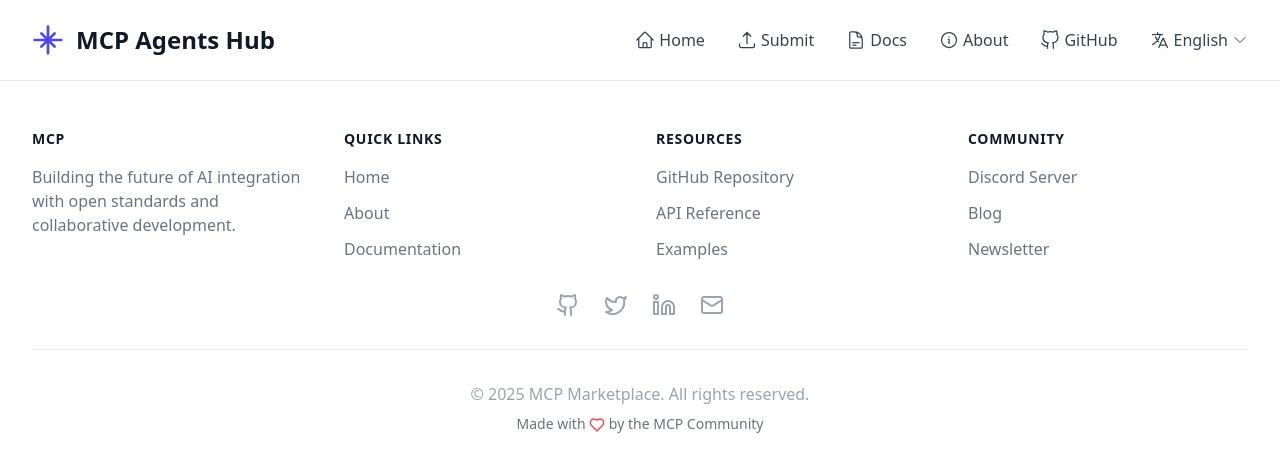
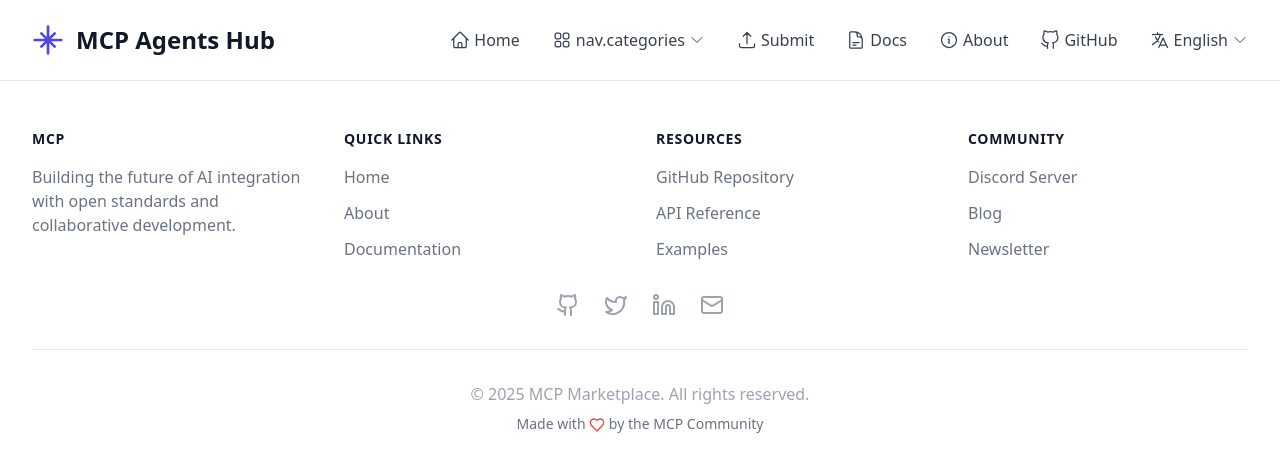
Before and after one commit to rajbos/mcp-agents-hub, a React (Vite) app in the folder client/: page /category in a window 1280 px wide. Shown: the top 472 px of the page. Built offline with nearby package versions, Linux system fonts and the light colour scheme.

Commit message:
added categoreis menu item

```diff
--- /dev/null
+++ b/client/src/components/CategoriesDropdown.tsx
@@ -0,0 +1,140 @@
+import { useState, useRef, useEffect } from 'react';
+import { Link } from 'react-router-dom';
+import { useLanguage } from '../contexts/LanguageContext';
+
+type CategoryProps = {
+  isMobile?: boolean;
+  onSelectMobile?: () => void;
+};
+
+export function CategoriesDropdown({ isMobile, onSelectMobile }: CategoryProps) {
+  const [isCategoriesMenuOpen, setIsCategoriesMenuOpen] = useState(false);
+  const categoriesMenuRef = useRef<HTMLDivElement>(null);
+  const { t } = useLanguage();
+
+  const categories = [
+    "Browser Automation",
+    "Cloud Platforms",
+    "Communication",
+    "Databases",
+    "File Systems",
+    "Knowledge & Memory",
+    "Location Services",
+    "Monitoring",
+    "Search",
+    "Version Control",
+    "Integrations",
+    "Other Tools",
+    "Developer Tools"
+  ];
+
+  // Close the dropdown menu when selecting a category on mobile
+  const handleCategoryClick = () => {
+    if (isMobile && onSelectMobile) {
+      onSelectMobile();
+    }
+    setIsCategoriesMenuOpen(false);
+  };
+
+  // Handle clicks outside the menu to close it
+  useEffect(() => {
+    const handleClickOutside = (event: MouseEvent) => {
+      if (
+        isCategoriesMenuOpen &&
+        categoriesMenuRef.current &&
+        !categoriesMenuRef.current.contains(event.target as Node) &&
+        !(event.target as Element).closest('button.categories-toggle')
+      ) {
+        setIsCategoriesMenuOpen(false);
+      }
+    };
+
+    document.addEventListener('mousedown', handleClickOutside);
+
+    return () => {
+      document.removeEventListener('mousedown', handleClickOutside);
+    };
+  }, [isCategoriesMenuOpen]);
+
+  if (isMobile) {
+    // Mobile version
+    return (
+      <div className="border-b border-gray-100 pb-2 mb-2">
+        <div className="text-gray-700 font-medium text-base py-2">{t('nav.categories')}</div>
+        <div className="flex flex-col space-y-2 mt-1 pl-4">
+          {categories.map((category, index) => (
+            <Link
+              key={index}
+              to={`/category/${category.toLowerCase().replace(/ /g, '-')}`}
+              className="text-gray-600 hover:text-indigo-600 text-sm"
+              onClick={handleCategoryClick}
+            >
+              {category}
+            </Link>
+          ))}
+        </div>
+      </div>
+    );
+  }
+
+  // Desktop version
+  return (
+    <div className="relative">
+      <button
+        className="categories-toggle flex items-center text-gray-700 hover:text-indigo-600 font-medium"
+        onClick={() => setIsCategoriesMenuOpen(!isCategoriesMenuOpen)}
+      >
+        <svg
+          xmlns="http://www.w3.org/2000/svg"
+          fill="none"
+          viewBox="0 0 24 24"
+          strokeWidth="1.5"
+          stroke="currentColor"
+          className="w-5 h-5 mr-1"
+        >
+          <path
+            strokeLinecap="round"
+            strokeLinejoin="round"
+            d="M3.75 6A2.25 2.25 0 016 3.75h2.25A2.25 2.25 0 0110.5 6v2.25a2.25 2.25 0 01-2.25 2.25H6a2.25 2.25 0 01-2.25-2.25V6zM3.75 15.75A2.25 2.25 0 016 13.5h2.25a2.25 2.25 0 012.25 2.25V18a2.25 2.25 0 01-2.25 2.25H6A2.25 2.25 0 013.75 18v-2.25zM13.5 6a2.25 2.25 0 012.25-2.25H18A2.25 2.25 0 0120.25 6v2.25A2.25 2.25 0 0118 10.5h-2.25a2.25 2.25 0 01-2.25-2.25V6zM13.5 15.75a2.25 2.25 0 012.25-2.25H18a2.25 2.25 0 012.25 2.25V18A2.25 2.25 0 0118 20.25h-2.25A2.25 2.25 0 0113.5 18v-2.25z"
+          />
+        </svg>
+        {t('nav.categories')}
+        <svg
+          xmlns="http://www.w3.org/2000/svg"
+          fill="none"
+          viewBox="0 0 24 24"
+          strokeWidth="1.5"
+          stroke="currentColor"
+          className="w-4 h-4 ml-1"
+        >
+          <path
+            strokeLinecap="round"
+            strokeLinejoin="round"
+            d="M19.5 8.25l-7.5 7.5-7.5-7.5"
+          />
+        </svg>
+      </button>
+
+      {/* Categories dropdown menu */}
+      {isCategoriesMenuOpen && (
+        <div
+          className="absolute left-0 mt-2 w-60 bg-white rounded-md shadow-lg z-20 py-2"
+          ref={categoriesMenuRef}
+        >
+          <div className="grid grid-cols-1 gap-1">
+            {categories.map((category, index) => (
+              <Link
+                key={index}
+                to={`/category/${category.toLowerCase().replace(/ /g, '-')}`}
+                className="block px-4 py-2 text-sm text-gray-700 hover:bg-gray-100 hover:text-indigo-600"
+                onClick={handleCategoryClick}
+              >
+                {category}
+              </Link>
+            ))}
+          </div>
+        </div>
+      )}
+    </div>
+  );
+}
--- a/client/src/components/Header.tsx
+++ b/client/src/components/Header.tsx
@@ -1,6 +1,7 @@
 import { useState, useRef, useEffect } from 'react';
 import { Link } from 'react-router-dom';
 import { useLanguage, SupportedLanguage } from '../contexts/LanguageContext';
+import { CategoriesDropdown } from './CategoriesDropdown';
 
 export function Header() {
   const [isMenuOpen, setIsMenuOpen] = useState(false);
@@ -184,6 +185,10 @@ export function Header() {
                     </svg>
                     {t('nav.home')}
                   </Link>
+
+                  {/* Categories dropdown for mobile */}
+                  <CategoriesDropdown isMobile={true} onSelectMobile={closeMenu} />
+
                   <Link to="/submit" className="text-gray-700 hover:text-indigo-600 font-medium text-base flex items-center py-2 border-b border-gray-100"
                     onClick={closeMenu}
                   >
@@ -268,6 +273,10 @@ export function Header() {
                 </svg>
                 {t('nav.home')}
               </Link>
+
+              {/* Categories dropdown for desktop */}
+              <CategoriesDropdown />
+
               <Link to="/submit" className="text-gray-700 hover:text-indigo-600 font-medium flex items-center">
                 <svg
                   xmlns="http://www.w3.org/2000/svg"
```
Lines whose indentation alone changed are shown as unchanged.
